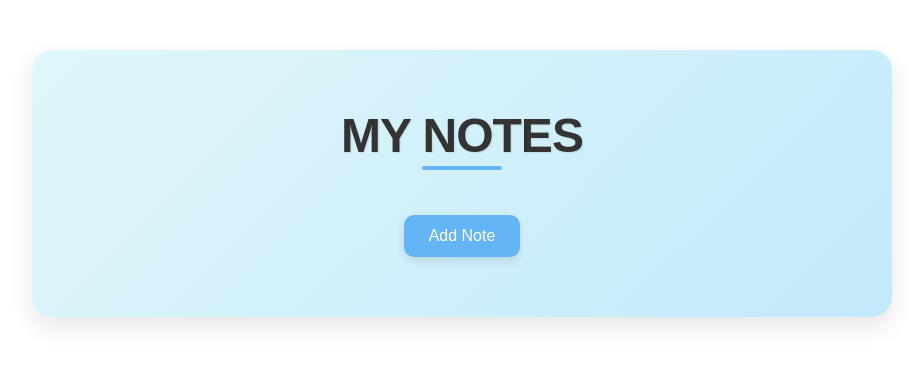
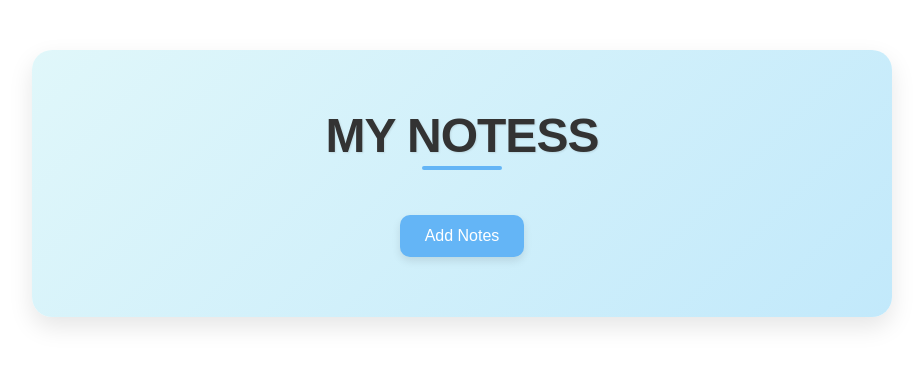
Before and after one commit to tushardubey/GitOps-Based-Deployment-with-ArgoCD-Kubernetes, a React (Create React App) app: page / in a window 1280 px wide. Shown: the top 366 px of the page, without its empty margins (178-1101 px from the left). Built offline with nearby package versions, Linux system fonts and the light colour scheme.

Commit message:
updated NoteApp

```diff
--- a/src/NotesApp.js
+++ b/src/NotesApp.js
@@ -124,9 +124,9 @@ function NotesApp() {
 
     return (
         <div className="notes-app">
-            <h1>My Notes</h1>
+            <h1>My Notess</h1>
             <button onClick={handleAddNoteClick} className="add-note-button">
-                Add Note
+                Add Notes
             </button>
 
             {showPopup && (
```
